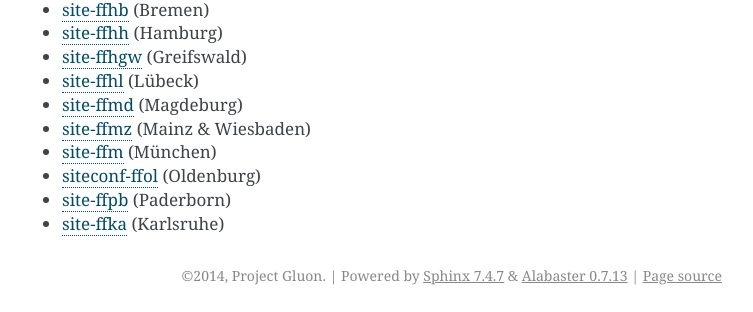
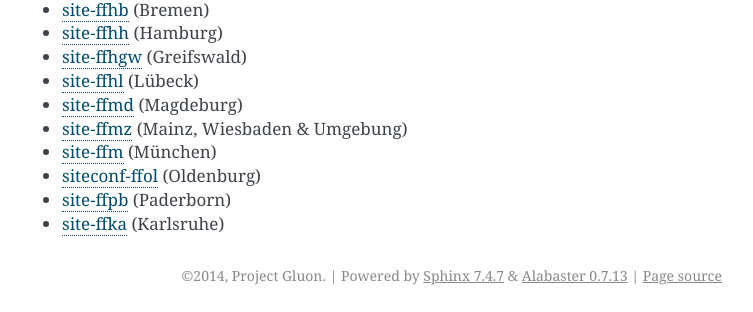
Before and after one commit to freifunk-gluon/gluon, a Sphinx documentation site: the page built from docs/user/site.rst, in a window 1280 px wide and 900 px high, scrolled down 8998 px. Shown: the part 585-897 px from the top of the window, without its empty margins (388-1141 px from the left). Built offline with Sphinx 7.4.7, drawn with Linux system fonts in a browser that asks for light colours.

Commit message:
url and community name changed

```diff
--- a/docs/user/site.rst
+++ b/docs/user/site.rst
@@ -217,7 +217,7 @@
 * `site-ffhgw <https://github.com/lorenzo-greifswald/site-ffhgw>`_ (Greifswald)
 * `site-ffhl <https://github.com/freifunk-gluon/site-ffhl>`_ (Lübeck)
 * `site-ffmd <https://github.com/FreifunkMD/site-ffmd>`_ (Magdeburg)
-* `site-ffmz <https://github.com/Freifunk-Mainz/site-ffmz>`_ (Mainz & Wiesbaden)
+* `site-ffmz <https://github.com/freifunk-mwu/site-ffmz>`_ (Mainz, Wiesbaden & Umgebung)
 * `site-ffm <https://github.com/freifunkMUC/site-ffm>`_ (München)
 * `siteconf-ffol <https://ticket.freifunk-ol.de/projects/siteconf-ffol/repository>`_ (Oldenburg)
 * `site-ffpb <https://git.c3pb.de/freifunk-pb/site-ffpb>`_ (Paderborn)
```
